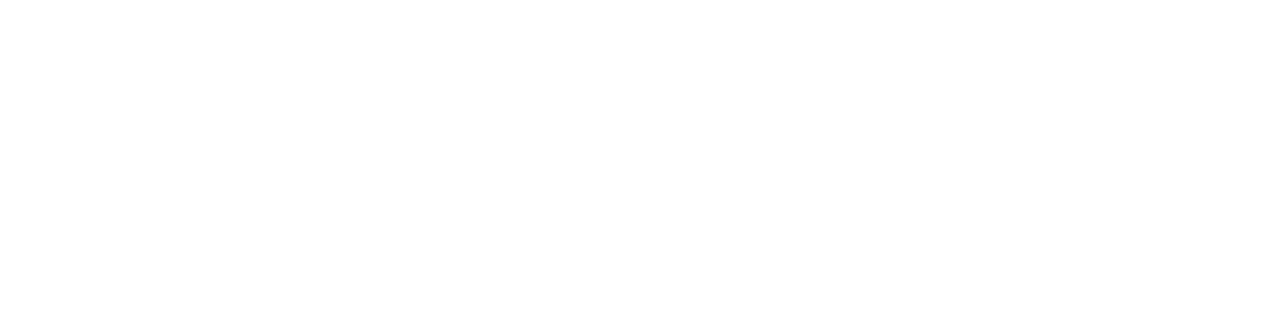
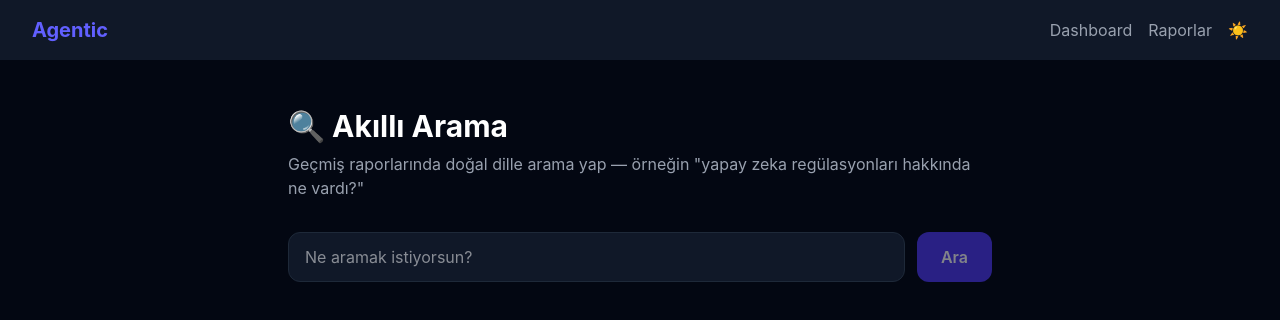
Before and after one commit to sengka/agentic, a React (Vite) app in the folder client/: page /search in a window 1280 px wide. Before the commit this address had no page. Shown: the top 320 px of the page. Built offline with nearby package versions, Linux system fonts and the light colour scheme.

Commit message:
feat: add semantic search page for exploring past reports

```diff
--- a/client/src/App.jsx
+++ b/client/src/App.jsx
@@ -5,6 +5,7 @@
 import CreateAgent from "./pages/CreateAgent";
 import AgentSources from "./pages/AgentSources";
 import Reports from "./pages/Reports";
+import Search from "./pages/Search";
 
 function App() {
   return (
@@ -17,6 +18,7 @@
         <Route path="/create-agent" element={<CreateAgent />} />
         <Route path="/agent/:id/sources" element={<AgentSources />} />
         <Route path="/reports" element={<Reports />} />
+        <Route path="/search" element={<Search />} />
       </Routes>
     </BrowserRouter>
   );
--- a/client/src/pages/Dashboard.jsx
+++ b/client/src/pages/Dashboard.jsx
@@ -91,6 +91,9 @@
           <button onClick={() => navigate("/reports")} className={`${isDark ? "text-gray-400 hover:text-white" : "text-gray-600 hover:text-gray-900"} transition`}>
             Raporlar
           </button>
+          <button onClick={() => navigate("/search")} className={`${isDark ? "text-gray-400 hover:text-white" : "text-gray-600 hover:text-gray-900"} transition`}>
+  Ara
+</button>
           <button onClick={() => setIsDark(!isDark)} className={`${isDark ? "text-gray-400 hover:text-white" : "text-gray-600 hover:text-gray-900"} transition`}>
             {isDark ? "☀️" : "🌙"}
           </button>
--- a/client/src/pages/Reports.jsx
+++ b/client/src/pages/Reports.jsx
@@ -110,7 +110,9 @@
       <div className="max-w-4xl mx-auto px-8 py-12">
         <h2 className="text-3xl font-bold mb-2">Raporlar</h2>
         <p className={`${isDark ? "text-gray-400" : "text-gray-500"} mb-8`}>Agent'larının oluşturduğu günlük özetler</p>
-
+<button onClick={() => navigate("/search")} className={`${isDark ? "text-gray-400 hover:text-white" : "text-gray-600 hover:text-gray-900"} transition`}>
+  Ara
+</button>
         {agentStatus && (
           <div className={`${isDark ? "bg-indigo-950 border-indigo-800" : "bg-indigo-50 border-indigo-200"} rounded-xl p-4 mb-6 border flex items-center gap-2`}>
             <span className="text-sm font-medium">
--- /dev/null
+++ b/client/src/pages/Search.jsx
@@ -0,0 +1,117 @@
+import { useState } from "react";
+import { useNavigate } from "react-router-dom";
+import axios from "axios";
+import { useTheme } from "../ThemeContext";
+
+export default function Search() {
+  const [query, setQuery] = useState("");
+  const [results, setResults] = useState([]);
+  const [loading, setLoading] = useState(false);
+  const [searched, setSearched] = useState(false);
+  const navigate = useNavigate();
+  const { isDark, setIsDark } = useTheme();
+
+  const handleSearch = async () => {
+    if (!query.trim()) return;
+    const token = localStorage.getItem("token");
+    setLoading(true);
+    setSearched(true);
+    try {
+      const res = await axios.post(
+        "http://localhost:5000/api/reports/search",
+        { query },
+        { headers: { Authorization: `Bearer ${token}` } }
+      );
+      setResults(res.data.results || []);
+    } catch (err) {
+      console.error("Arama hatası:", err.message);
+      setResults([]);
+    } finally {
+      setLoading(false);
+    }
+  };
+
+  const handleKeyDown = (e) => {
+    if (e.key === "Enter") handleSearch();
+  };
+
+  return (
+    <div className={`min-h-screen ${isDark ? "bg-gray-950 text-white" : "bg-gray-50 text-gray-900"}`}>
+      <nav className={`${isDark ? "bg-gray-900" : "bg-white border-b border-gray-200"} px-8 py-4 flex justify-between items-center`}>
+        <h1 className="text-xl font-bold text-indigo-500">Agentic</h1>
+        <div className="flex gap-4 items-center">
+          <button onClick={() => navigate("/dashboard")} className={`${isDark ? "text-gray-400 hover:text-white" : "text-gray-600 hover:text-gray-900"} transition`}>
+            Dashboard
+          </button>
+          <button onClick={() => navigate("/reports")} className={`${isDark ? "text-gray-400 hover:text-white" : "text-gray-600 hover:text-gray-900"} transition`}>
+            Raporlar
+          </button>
+          <button onClick={() => setIsDark(!isDark)} className={`${isDark ? "text-gray-400 hover:text-white" : "text-gray-600 hover:text-gray-900"} transition`}>
+            {isDark ? "☀️" : "🌙"}
+          </button>
+        </div>
+      </nav>
+
+      <div className="max-w-3xl mx-auto px-8 py-12">
+        <h2 className="text-3xl font-bold mb-2">🔍 Akıllı Arama</h2>
+        <p className={`${isDark ? "text-gray-400" : "text-gray-500"} mb-8`}>
+          Geçmiş raporlarında doğal dille arama yap — örneğin "yapay zeka regülasyonları hakkında ne vardı?"
+        </p>
+
+        <div className="flex gap-3 mb-10">
+          <input
+            type="text"
+            placeholder="Ne aramak istiyorsun?"
+            value={query}
+            onChange={(e) => setQuery(e.target.value)}
+            onKeyDown={handleKeyDown}
+            className={`flex-1 ${isDark ? "bg-gray-900 text-white border-gray-800" : "bg-white text-gray-900 border-gray-200"} border px-4 py-3 rounded-xl outline-none focus:ring-2 focus:ring-indigo-500`}
+          />
+          <button
+            onClick={handleSearch}
+            disabled={loading || !query.trim()}
+            className="bg-indigo-600 hover:bg-indigo-700 disabled:opacity-50 text-white px-6 py-3 rounded-xl font-semibold transition"
+          >
+            {loading ? "Aranıyor..." : "Ara"}
+          </button>
+        </div>
+
+        {searched && !loading && results.length === 0 && (
+          <div className={`${isDark ? "bg-gray-900 border-gray-800" : "bg-white border-gray-200"} rounded-2xl p-8 text-center border`}>
+            <p className={isDark ? "text-gray-400" : "text-gray-500"}>Sonuç bulunamadı</p>
+          </div>
+        )}
+
+        {results.length > 0 && (
+          <div className="space-y-4">
+            {results.map((item, i) => (
+              <a
+                key={i}
+                href={item.link}
+                target="_blank"
+                rel="noopener noreferrer"
+                className={`block ${isDark ? "bg-gray-900 border-gray-800 hover:bg-gray-800" : "bg-white border-gray-200 hover:bg-gray-50"} rounded-2xl p-5 border transition`}
+              >
+                <div className="flex justify-between items-start mb-2">
+                  <h3 className="font-semibold text-lg">{item.title}</h3>
+                  <span className="bg-indigo-900 text-indigo-300 px-2 py-1 rounded-full text-xs whitespace-nowrap ml-3">
+                    %{Math.round(item.score * 100)} eşleşme
+                  </span>
+                </div>
+                {item.summary && (
+                  <p className={`${isDark ? "text-gray-400" : "text-gray-600"} text-sm mb-3 line-clamp-2`}>
+                    {item.summary}
+                  </p>
+                )}
+                <div className={`flex gap-4 text-xs ${isDark ? "text-gray-500" : "text-gray-400"}`}>
+                  <span>🤖 {item.agentName}</span>
+                  <span>📅 {new Date(item.publishedAt).toLocaleDateString("tr-TR")}</span>
+                </div>
+              </a>
+            ))}
+          </div>
+        )}
+      </div>
+    </div>
+  );
+}
```
